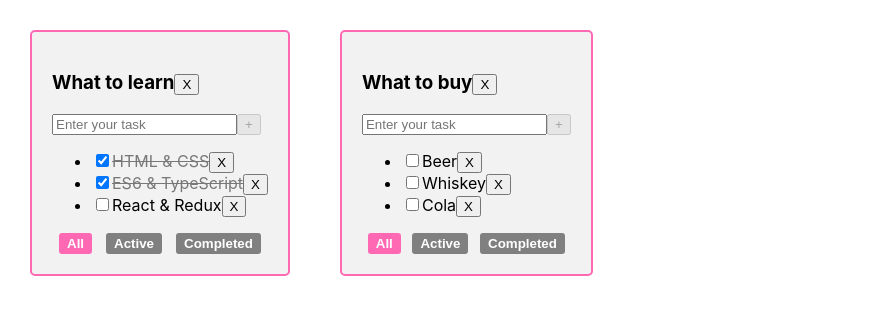
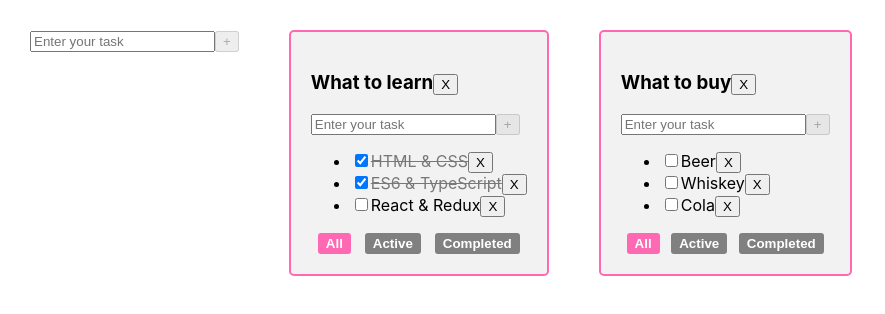
Before and after one commit to skiffter1337/TodoList, a React (Create React App) app: page / in a window 1280 px wide. Shown: the top 314 px of the page, without its empty margins (0-885 px from the left). Built offline with nearby package versions, Linux system fonts and the light colour scheme.

Commit message:
add universal AddItemForm.tsx component, add addTodoList function

```diff
--- a/src/App.tsx
+++ b/src/App.tsx
@@ -2,6 +2,7 @@ import React, {useState} from 'react';
 import './App.css';
 import {TodoList, TaskType} from "./TodoList";
 import {v1} from "uuid";
+import {AddItemForm} from "./Components/AddItemForm/AddItemForm";
 
 type TodoListType = {
     id: string
@@ -21,7 +22,7 @@ const App = () => {
     const todoListId1 = v1()
     const todoListId2 = v1()
 
-    const [todoList, setTodoList] = useState<TodoListType[]>([
+    const [todoLists, setTodoList] = useState<TodoListType[]>([
         {id: todoListId1, title: "What to learn", filter: "all"},
         {id: todoListId2, title: "What to buy", filter: "all"},
     ])
@@ -45,7 +46,7 @@ const App = () => {
         [todoListId]: tasks[todoListId].filter(t => t.id !== tasksId)
     })
 
-    const addNewTask = (title: string, todoListId: string) => {
+    const addNewTask = (todoListId: string, title: string) => {
         let newTask: TaskType = {id: v1(), title: title, isDone: false}
         setTasks({...tasks, [todoListId]: [newTask, ...tasks[todoListId]]})
     }
@@ -55,15 +56,20 @@ const App = () => {
         [todoListId]: tasks[todoListId].map(t => t.id === tasksId ? {...t, isDone: newIsDone} : t)
     })
 
-    const changeFilter = (value: FilteredType, todoListId: string) => setTodoList(todoList.map(tl => tl.id === todoListId ? {
+    const changeFilter = (value: FilteredType, todoListId: string) => setTodoList(todoLists.map(tl => tl.id === todoListId ? {
         ...tl,
         filter: value
     } : tl))
 
-    const removeTodoList = (todoListId: string) => setTodoList(todoList.filter(tl => tl.id !== todoListId))
+    const removeTodoList = (todoListId: string) => setTodoList(todoLists.filter(tl => tl.id !== todoListId))
+    const addTodoList = (newTitle: string) => {
+        let newTodoListID = v1()
+        let newTodoList: TodoListType = {id: newTodoListID, title: newTitle, filter: "all"}
+        setTodoList([newTodoList, ...todoLists])
+        setTasks({...tasks, [newTodoListID]: []})
+    }
 
-
-    const mappedTodoLists = todoList.map(tl => {
+    const mappedTodoLists = todoLists.map(tl => {
 
             let filteredTasks = tasks[tl.id]
             if (tl.filter === "active") {
@@ -84,6 +90,7 @@ const App = () => {
                     changeTaskStatus={changeTaskStatus}
                     changeFilter={changeFilter}
                     removeTodoList={removeTodoList}
+                    addTodoList={addTodoList}
 
                 />
             )
@@ -92,6 +99,7 @@ const App = () => {
 
     return (
         <div className="App">
+            <AddItemForm callback={(newTitle) => addTodoList(newTitle)}/>
             {mappedTodoLists}
         </div>
     );
--- /dev/null
+++ b/src/Components/AddItemForm/AddItemForm.tsx
@@ -0,0 +1,54 @@
+import React, {ChangeEvent, KeyboardEvent, useState} from 'react';
+
+type PropsType = {
+
+    callback: (newTitle: string)=>void
+}
+
+
+export const AddItemForm = (props: PropsType) => {
+
+    const [title, setTitle] = useState<string>("")
+    const [error, setError] = useState<boolean>(false)
+
+    const changeLocalTitle = (event: ChangeEvent<HTMLInputElement>) => {
+        error && setError(false)
+        setTitle(event.currentTarget.value)
+    }
+
+    const onKeyDownTask = (event: KeyboardEvent<HTMLInputElement>) => event.key === "Enter" && title.length < 15 && addItem()
+
+    const addItem = () => {
+        const trimmedTitle = title.trim()
+        if (trimmedTitle) {
+            props.callback(title)
+        } else setError(true)
+        setTitle("")
+    }
+
+    const maxTaskLength: number = 15
+    const isTaskLengthTooLong: boolean = title.length > maxTaskLength
+    const inputErrorClasses = error || isTaskLengthTooLong ? "input-error" : ""
+    const inputButtonDisabling = title.trim().length === 0 || !title || isTaskLengthTooLong
+    const taskMaxLengthMessage = isTaskLengthTooLong && title.trim() && <div style={{color: "hotpink"}}>Task title is too long!</div>
+    const taskErrorMessage = error && <div style={{color: "hotpink"}}>Task is required</div>
+
+    return (
+        <div>
+            <input
+                placeholder={"Enter your task"}
+                value={title}
+                onChange={changeLocalTitle}
+                onKeyDown={onKeyDownTask}
+                className={inputErrorClasses}
+            />
+            <button
+                disabled={inputButtonDisabling}
+                onClick={addItem}>
+                +
+            </button>
+            {taskMaxLengthMessage}
+            {taskErrorMessage}
+        </div>
+    );
+};
--- a/src/TodoList.tsx
+++ b/src/TodoList.tsx
@@ -1,6 +1,7 @@
-import React, {ChangeEvent, useState, KeyboardEvent} from 'react';
+import React from "react";
 import TasksList from "./TasksList";
 import {FilteredType} from "./App";
+import {AddItemForm} from "./Components/AddItemForm/AddItemForm";
 
 type TodoListPropsType = {
     todoListId: string
@@ -14,6 +15,7 @@ type TodoListPropsType = {
 
     changeFilter: (filter: FilteredType, todoListId: string)=>void
     removeTodoList: (todoListId: string)=>void
+    addTodoList: (newTitle: string, todoListId: string)=>void
 }
 export type TaskType = {
     id: string
@@ -23,37 +25,17 @@ export type TaskType = {
 }
 
 export const TodoList = (props: TodoListPropsType) => {
-    const [error, setError] = useState<boolean>(false)
-    const [title, setTitle] = useState<string>("")
 
-    const maxTaskLength: number = 15
-    const isTaskLengthTooLong: boolean = title.length > maxTaskLength
-    const taskMaxLengthMessage = isTaskLengthTooLong && title.trim() && <div style={{color: "hotpink"}}>Task title is too long!</div>
-    const taskErrorMessage = error && <div style={{color: "hotpink"}}>Task is required</div>
-    const inputErrorClasses = error || isTaskLengthTooLong ? "input-error" : ""
-    const inputButtonDisabling = title.trim().length === 0 || !title || isTaskLengthTooLong
+
+
     const allButtonClasses = props.filter === "all" ? "active-filter" : "filter-button"
     const activeButtonClasses = props.filter === "active" ? "active-filter" : "filter-button"
     const completedButtonClasses = props.filter === "completed" ? "active-filter" : "filter-button"
 
-    const changeLocalTitle = (event: ChangeEvent<HTMLInputElement>) => {
-        error && setError(false)
-        setTitle(event.currentTarget.value)
-    }
-    const addTask = () => {
-        const trimmedTitle = title.trim()
-        if (trimmedTitle) {
-            props.addNewTask(title, props.todoListId)
-        } else setError(true)
-        setTitle("")
-    }
-    const onKeyDownTask = (event: KeyboardEvent<HTMLInputElement>) => event.key === "Enter" && title.length < 15 && addTask()
+    const filterHandlerCreator = (filter: FilteredType) => ()=> props.changeFilter(filter, props.todoListId)
+    const addTaskHandler = (todoListId: string, newTitle: string) => props.addNewTask(todoListId, newTitle)
+    const removeTodoListHandler = () => props.removeTodoList(props.todoListId)
 
-    const filterHandlerCreator = (filter: FilteredType) => ()=> props.changeFilter(filter, props.todoListId)
-
- const removeTodoListHandler = () => {
-   props.removeTodoList(props.todoListId)
- }
 
 
     return (
@@ -62,22 +44,7 @@ export const TodoList = (props: TodoListPropsType) => {
                 {props.title}
                 <button onClick={removeTodoListHandler}>X</button>
             </h3>
-            <div>
-                <input
-                    placeholder={"Enter your task"}
-                    value={title}
-                    onChange={changeLocalTitle}
-                    onKeyDown={onKeyDownTask}
-                    className={inputErrorClasses}
-                />
-                <button
-                    disabled={inputButtonDisabling}
-                    onClick={addTask}>
-                    +
-                </button>
-                {taskMaxLengthMessage}
-                {taskErrorMessage}
-            </div>
+            <AddItemForm callback={(newTitle) => addTaskHandler(props.todoListId, newTitle)}/>
             <TasksList
                 todoListId={props.todoListId}
                 changeTaskStatus={props.changeTaskStatus}
```
